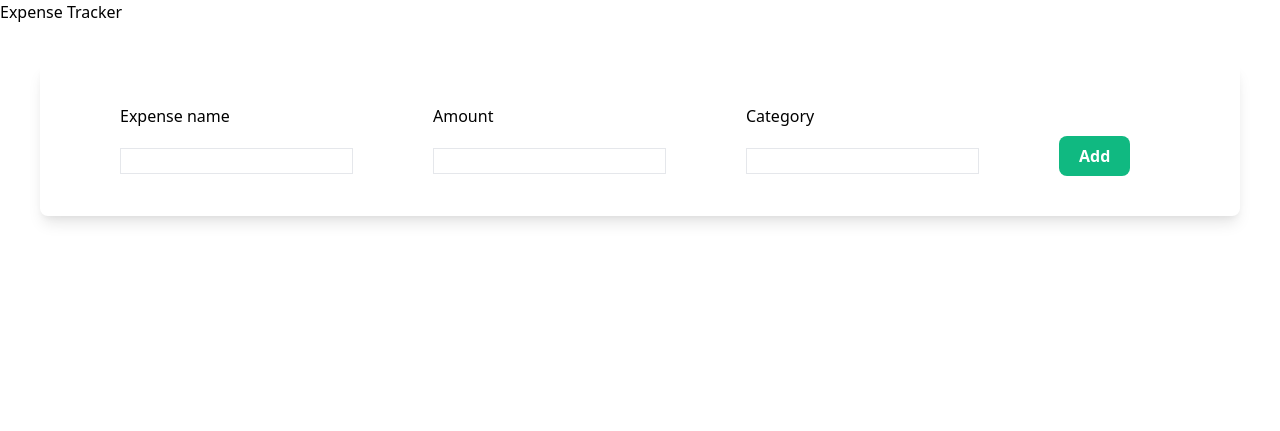
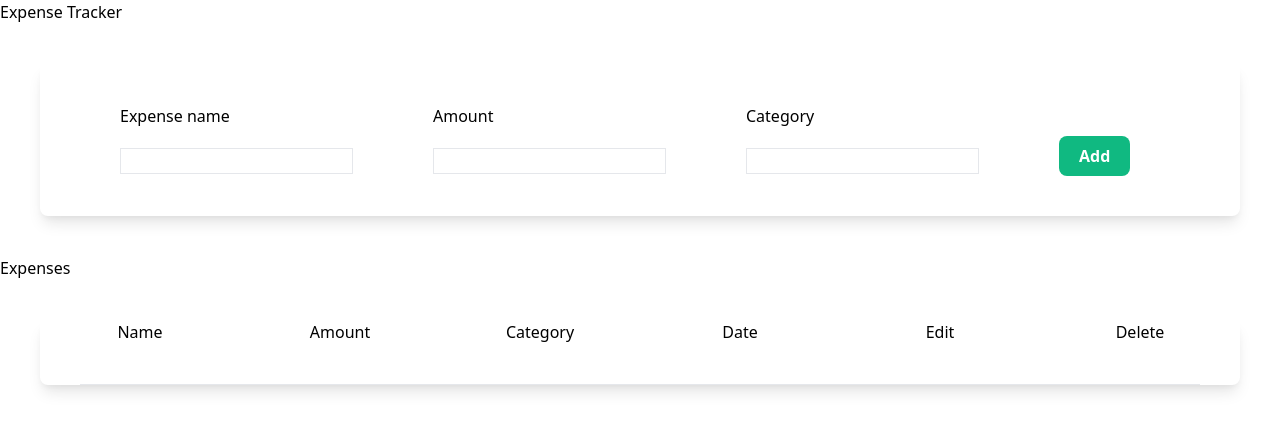
Before and after one commit to chebishev/DjangoProjectsUdemy, a Django app: page / in a window 1280 px wide. Shown: the top 431 px of the page. Run offline with Django 5.2, Linux system fonts and the light colour scheme; data that the repository does not hold is empty; style sheets or scripts are compiled from the project's sources.

Commit message:
styling table with expenses add style.css to static files and to base.html

```diff
--- /dev/null
+++ b/AdvancedExpenseTracker/expense_tracker/main_app/static/main_app/style.css
@@ -0,0 +1,10 @@
+div.expense-header, div.expense-row {
+    display: table;
+    width: 100%;
+    table-layout: fixed;
+}
+
+div.expense-header span, div.expense-row span{
+    display: table-cell;
+    text-align: center;
+}
--- a/AdvancedExpenseTracker/expense_tracker/main_app/templates/main_app/base.html
+++ b/AdvancedExpenseTracker/expense_tracker/main_app/templates/main_app/base.html
@@ -5,6 +5,7 @@
     <meta charset="UTF-8">
     <meta name="viewport" content="width=device-width, initial-scale=1.0">
     <link rel="stylesheet" href="{% static 'main_app/styles.css' %}">
+    <link rel="stylesheet" href="{% static 'main_app/style.css' %}">
     <title>Expense Tracker</title>
 </head>
 <body>
--- a/AdvancedExpenseTracker/expense_tracker/main_app/templates/main_app/index.html
+++ b/AdvancedExpenseTracker/expense_tracker/main_app/templates/main_app/index.html
@@ -31,6 +31,30 @@
         </div>
         <div class="mx-10 mt-8">
             <button class="bg-green-500 px-5 py-2 rounded-lg text-white font-bold">Add</button>
-    </div
+        </div>
+    </div>
 </form>
+<div>Expenses</div>
+<div class="shadow-lg m-10 rounded-lg">
+    <div class="expense-header flex flex-wrap space-x-40">
+        <span>Name</span>
+        <span>Amount</span>
+        <span>Category</span>
+        <span>Date</span>
+        <span>Edit</span>
+        <span>Delete</span>
+    </div>
+    <hr class="m-10">
+    {% for expense in expenses %}
+    <div class="expense-row flex-wrap px-20 py-5">
+        <span class="font-bold">{{ expense.name }}</span>
+        <span class="font-bold">${{ expense.amount }}</span>
+        <span class="font-bold">{{ expense.category }}</span>
+        <span class="font-bold">{{ expense.date }}</span>
+        <span class="font-bold"><a href="">Edit</a></span>
+        <span class="font-bold"><a href="">Delete</a></span>
+    </div>
+    {% endfor %}
+</div>
+
 {% endblock %}
--- a/AdvancedExpenseTracker/expense_tracker/main_app/views.py
+++ b/AdvancedExpenseTracker/expense_tracker/main_app/views.py
@@ -1,6 +1,18 @@
 from django.shortcuts import render
 from .forms import ExpenseForm
-# Create your views here.
+from .models import Expense
+
+
 def index(request):
-    form = ExpenseForm()
-    return render(request, 'main_app/index.html', {'form': form})
+        expenses = Expense.objects.all()
+        if request.method == 'POST':
+            form = ExpenseForm(request.POST)
+            if form.is_valid():
+                form.save()
+
+        form = ExpenseForm()
+        context = {
+            'form': form,
+            'expenses': expenses
+            }
+        return render(request, 'main_app/index.html', context)
```
